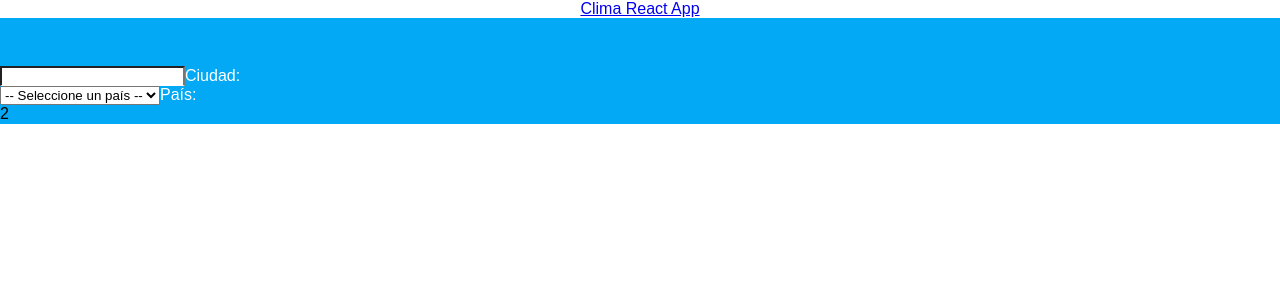
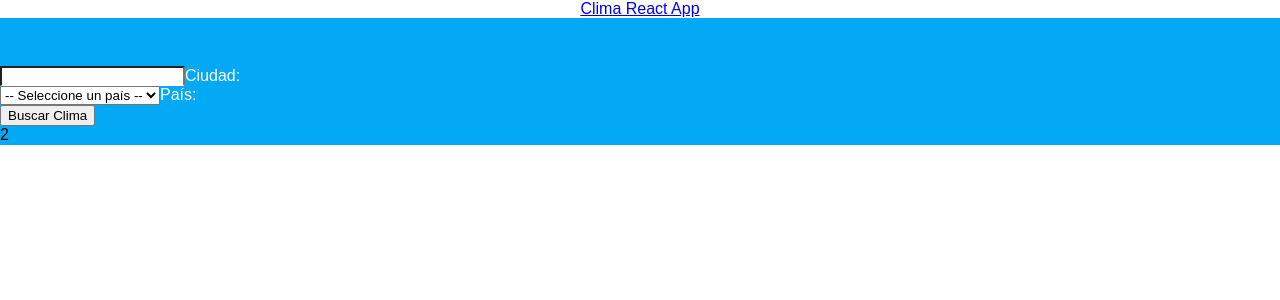
Before and after one commit to devq97/clima-react, a React (Create React App) app: page / in a window 1280 px wide. Shown: the top 300 px of the page. Built offline with nearby package versions, Linux system fonts and the light colour scheme; the HTML template or start-up script is replaced by a standard one.

Commit message:
Se hace la validación de los errores

```diff
--- a/src/components/Formulario.js
+++ b/src/components/Formulario.js
@@ -6,6 +6,8 @@
     ciudad: '',
     pais: ''
   });
+
+  const [error, guardarError] = useState(false);
 
   const {ciudad, pais} = busqueda;
 
@@ -16,8 +18,22 @@
     });
   }
 
+  const handleSubmit = e => {
+    e.preventDefault();
+
+    if(ciudad.trim() === '' || pais.trim() === '') {
+      guardarError(true);
+      return;
+    }
+
+    guardarError(false);
+  }
+
   return (
-    <form>
+    <form
+      onSubmit={handleSubmit}
+    >
+      {error ? <p className="red darken-4 error">Todos los campos son obligatorios</p> : null}
       <div className="input-field col s12">
         <input
           type="text"
@@ -47,6 +63,13 @@
         </select>
         <label htmlFor="pais">País: </label>
       </div>
+      <div className="input-field col s12">
+        <input
+          type="submit"
+          value="Buscar Clima"
+          className="waves-effect waves-light btn-large btn-block yellow accent-4"
+        />
+      </div>
     </form>
   )
 }
```
